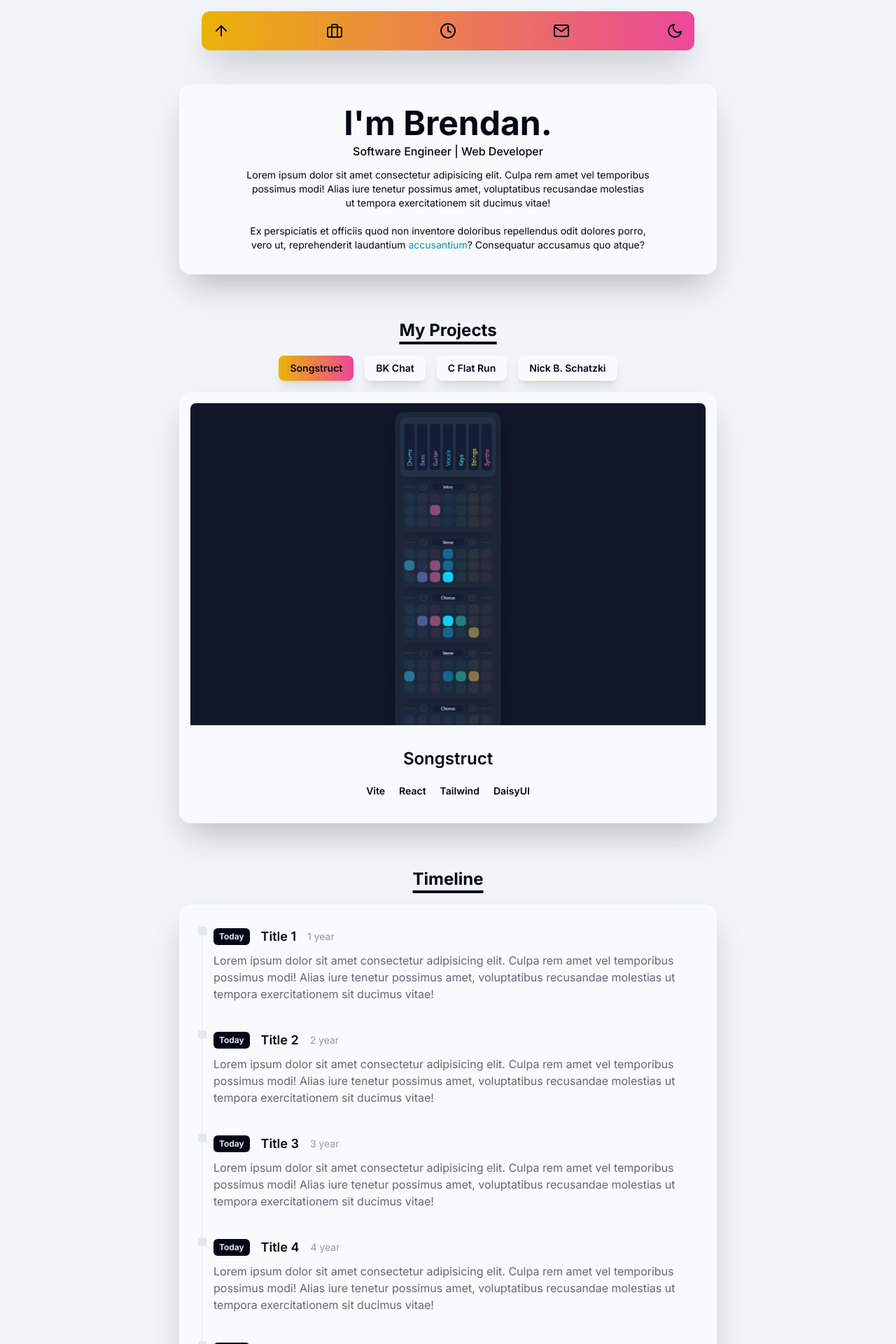
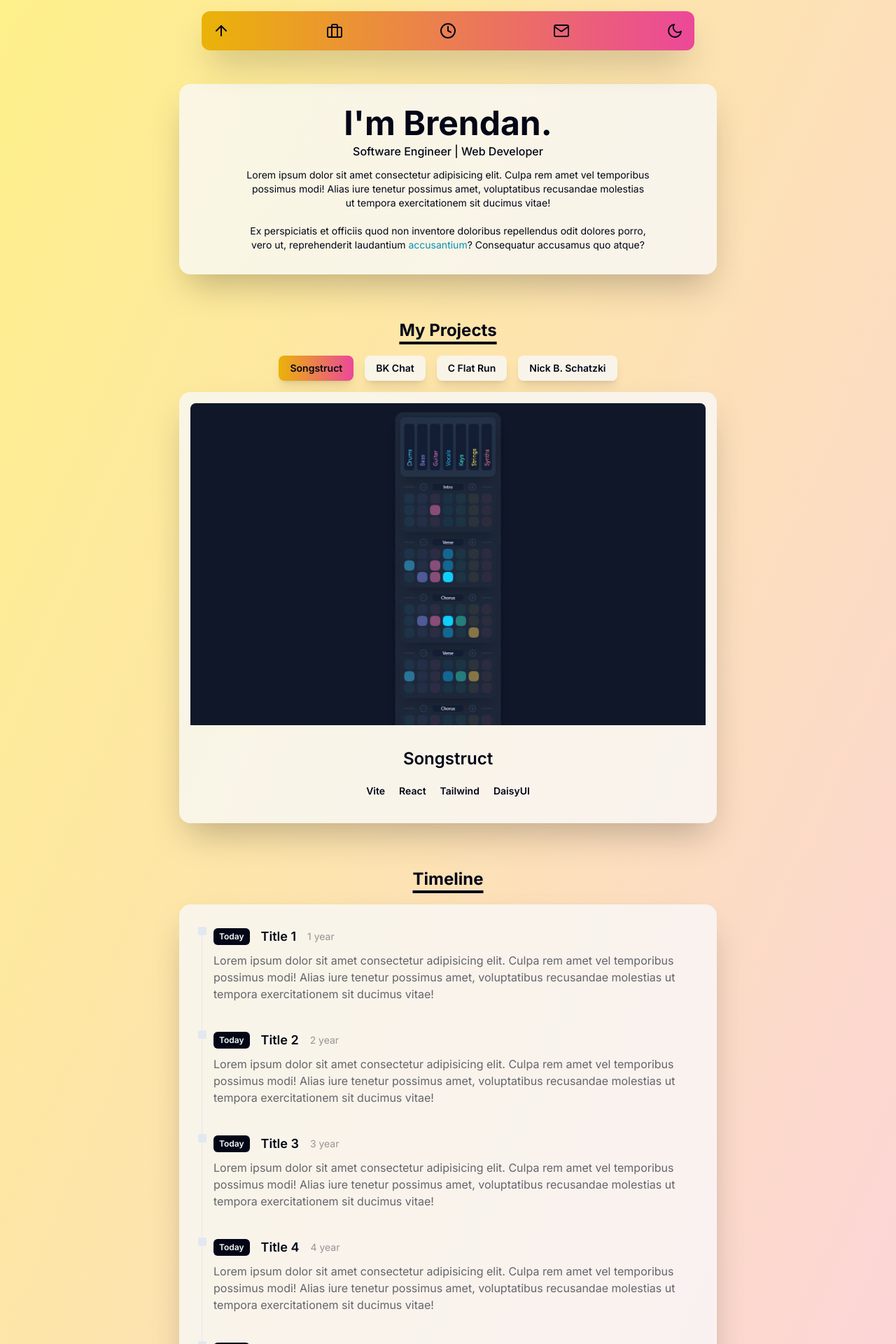
Before and after one commit to BKSchatzki/bks-portfolio, a React (Vite) app: page / in a window 1280 px wide. Shown: the top 1920 px of the page at 70% size. Built offline with nearby package versions, Linux system fonts and the light colour scheme.

Commit message:
Change component backgrounds to opacity-50

```diff
--- a/index.html
+++ b/index.html
@@ -13,7 +13,9 @@
       rel="stylesheet"
     />
   </head>
-  <body class="scroll-smooth bg-slate-100 dark:bg-neutral-950">
+  <body
+    class="scroll-smooth bg-gradient-to-br from-yellow-200 to-pink-200 dark:from-blue-950 dark:to-indigo-950"
+  >
     <div id="root"></div>
     <script type="module" src="/src/main.jsx"></script>
   </body>
--- a/src/components/Contact.jsx
+++ b/src/components/Contact.jsx
@@ -8,14 +8,14 @@ function Contact() {
         <Title>Contact</Title>
         <form
           action="#"
-          className="flex w-full flex-col rounded-2xl bg-slate-50 p-8 shadow-2xl dark:bg-neutral-900 dark:shadow-neutral-900"
+          className="flex w-full flex-col rounded-2xl bg-slate-50/75 p-8 shadow-2xl dark:bg-neutral-900/75 dark:shadow-neutral-900"
           method="POST"
         >
           <label hidden htmlFor="name">
             Name:
           </label>
           <input
-            className="rounded-md border border-slate-200 bg-transparent px-4 py-2 focus:outline-none dark:border-neutral-700"
+            className="rounded-md border border-slate-200 bg-transparent px-4 py-2 hover:bg-slate-50/50 focus:bg-slate-50 focus:outline-none dark:border-neutral-700 dark:hover:bg-neutral-900/50 dark:focus:bg-neutral-900"
             id="name"
             name="name"
             placeholder="Name"
@@ -26,7 +26,7 @@ function Contact() {
             Email:
           </label>
           <input
-            className="my-2 rounded-md border border-slate-200 bg-transparent px-4 py-2 focus:outline-none dark:border-neutral-700"
+            className="my-2 rounded-md border border-slate-200 bg-transparent px-4 py-2 hover:bg-slate-50/50 focus:bg-slate-50 focus:outline-none dark:border-neutral-700 dark:hover:bg-neutral-900/50 dark:focus:bg-neutral-900"
             id="email"
             name="email"
             placeholder="Email"
@@ -37,7 +37,7 @@ function Contact() {
             Message:
           </label>
           <textarea
-            className="mb-4 rounded-md border border-slate-200 bg-transparent px-4 py-2 focus:outline-none dark:border-neutral-700"
+            className="mb-4 rounded-md border border-slate-200 bg-transparent px-4 py-2 hover:bg-slate-50/50 focus:bg-slate-50 focus:outline-none dark:border-neutral-700 dark:hover:bg-neutral-900/50 dark:focus:bg-neutral-900"
             id="message"
             name="message"
             placeholder="Message"
--- a/src/components/Intro.jsx
+++ b/src/components/Intro.jsx
@@ -3,7 +3,7 @@ import React from "react";
 function Intro() {
   return (
     <main
-      className="my-16 flex scroll-m-40 flex-col items-center justify-center rounded-2xl bg-slate-50 p-8 text-center shadow-2xl dark:bg-neutral-900 dark:shadow-neutral-900"
+      className="my-16 flex scroll-m-40 flex-col items-center justify-center rounded-2xl bg-slate-50/75 p-8 text-center shadow-2xl dark:bg-neutral-900/75 dark:shadow-neutral-900"
       id="intro"
     >
       <h1 className="mb-1 text-5xl font-bold">I'm Brendan.</h1>
--- a/src/components/Portfolio.jsx
+++ b/src/components/Portfolio.jsx
@@ -23,7 +23,7 @@ function Portfolio() {
               className={`${
                 activeTab?.title === item.title
                   ? "bg-gradient-to-r from-yellow-500 to-pink-500 dark:from-pink-700 dark:to-yellow-700"
-                  : "bg-slate-50 dark:bg-neutral-900"
+                  : "bg-slate-50/75 dark:bg-neutral-900/75"
               }  w-fit rounded-lg px-4 py-2 text-sm font-semibold shadow-lg transition-transform duration-100 active:scale-90 dark:shadow-neutral-900`}
               key={index}
               onClick={() => setActiveTab(item)}
--- a/src/components/PortfolioItem.jsx
+++ b/src/components/PortfolioItem.jsx
@@ -3,7 +3,7 @@ import React from "react";
 function PortfolioItem({ title, imgUrl, stack, link, activeTab }) {
   return (
     <article
-      className={`w-full overflow-hidden rounded-2xl bg-slate-50 shadow-2xl dark:bg-neutral-900 dark:shadow-neutral-900 ${
+      className={`w-full overflow-hidden rounded-2xl bg-slate-50/75 shadow-2xl dark:bg-neutral-900/75 dark:shadow-neutral-900 ${
         activeTab ? "flex flex-col items-center justify-start" : "hidden"
       }`}
       href={link}
@@ -24,7 +24,7 @@ function PortfolioItem({ title, imgUrl, stack, link, activeTab }) {
         <p className="flex flex-row flex-wrap items-center justify-center gap-1 text-sm">
           {stack.map((item, index) => (
             <span
-              className="inline-block rounded-md px-2 py-1 font-semibold hover:bg-slate-200 dark:hover:bg-neutral-700"
+              className="inline-block cursor-default rounded-md px-2 py-1 font-semibold hover:bg-slate-200/50 dark:hover:bg-neutral-700"
               key={index}
             >
               {item}
--- a/src/components/Timeline.jsx
+++ b/src/components/Timeline.jsx
@@ -10,7 +10,7 @@ function Timeline() {
       id="timeline"
     >
       <Title>Timeline</Title>
-      <div className="w-full rounded-2xl bg-slate-50 p-8 shadow-2xl dark:bg-neutral-900 dark:shadow-neutral-900">
+      <div className="w-full rounded-2xl bg-slate-50/75 p-8 shadow-2xl dark:bg-neutral-900/75 dark:shadow-neutral-900">
         {timeline.map((item, index) => (
           <TimelineItem
             details={item.details}
```
